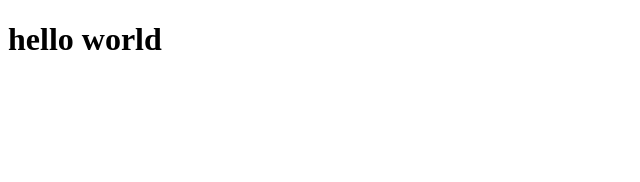
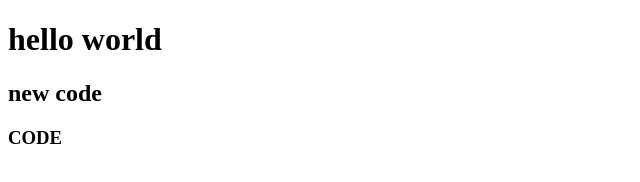
Before and after one commit to chennamshettinaveenkrishna23/projectOne, a plain HTML site: page index.html in a window 1280 px wide. Shown: the whole page, without its empty margins (0-640 px from the left). Drawn offline with Linux system fonts and the light colour scheme.

Commit message:
changed Home file

```diff
--- a/index.html
+++ b/index.html
@@ -7,5 +7,7 @@
 </head>
 <body>
     <h1>hello world</h1>
+    <h2> new code </h2>
+    <h3> CODE </h3>
 </body>
 </html>
```
